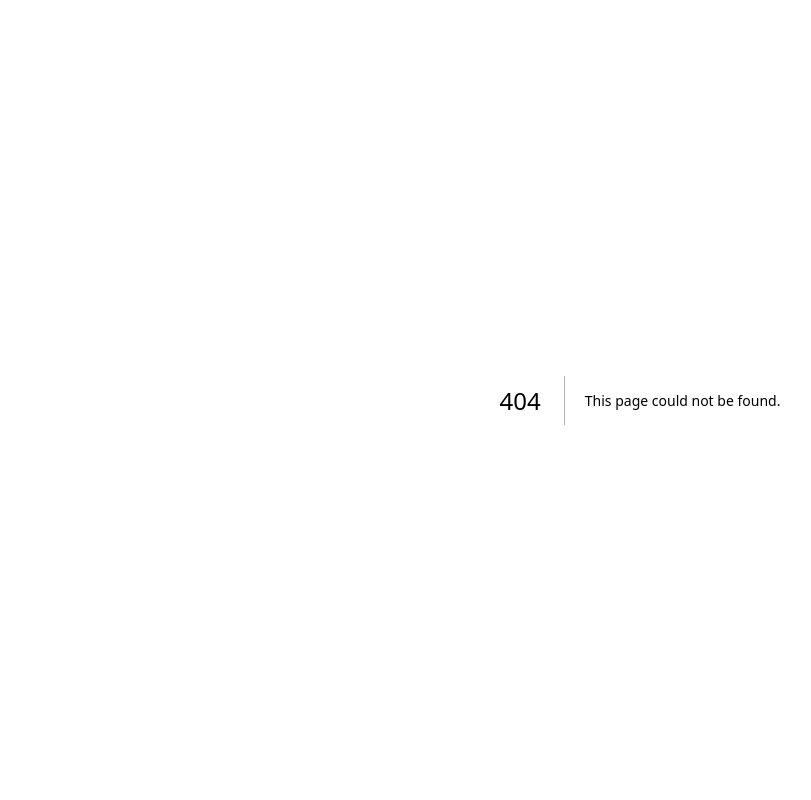
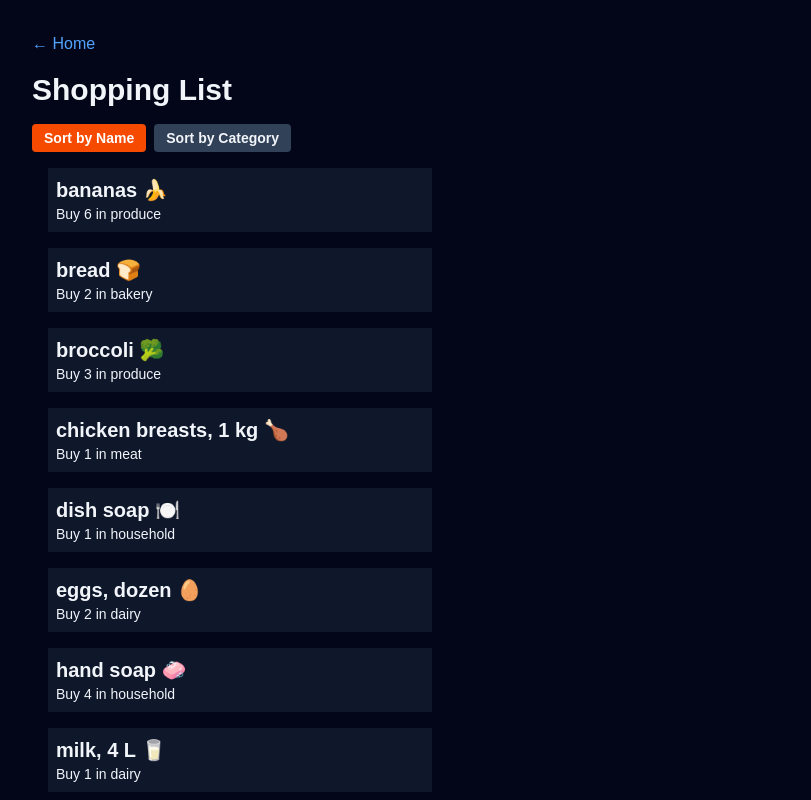
Before and after one commit to MatrixJava/cprg306-assignments, a Next.js app: page /week-5 in a window 1280 px wide. Before the commit this address had no page. Shown: the top 800 px of the page, without its empty margins (0-811 px from the left). Built offline with nearby package versions, Linux system fonts and the light colour scheme.

Commit message:
Add week 5 shopping list with sorting and category grouping

```diff
--- a/app/page.tsx
+++ b/app/page.tsx
@@ -20,6 +20,11 @@ export default function Home() {
             Week 4
           </Link>
         </li>
+        <li>
+          <Link href="/week-5" className="text-blue-500 hover:underline">
+            Week 5
+          </Link>
+        </li>
       </ul>
     </main>
   );
--- /dev/null
+++ b/app/week-5/item-list.tsx
@@ -0,0 +1,80 @@
+"use client";
+
+import { useMemo, useState } from "react";
+import Item from "./item";
+import { items } from "./items";
+
+type SortBy = "name" | "category";
+
+export default function ItemList() {
+  const [sortBy, setSortBy] = useState<SortBy>("name");
+
+  const sortedItems = useMemo(() => {
+    return [...items].sort((a, b) => {
+      if (sortBy === "name") {
+        return a.name.localeCompare(b.name);
+      }
+
+      const categoryCompare = a.category.localeCompare(b.category);
+      if (categoryCompare !== 0) {
+        return categoryCompare;
+      }
+
+      return a.name.localeCompare(b.name);
+    });
+  }, [sortBy]);
+
+  const groupedByCategory = useMemo(() => {
+    return sortedItems.reduce<Record<string, typeof items>>((groups, item) => {
+      if (!groups[item.category]) {
+        groups[item.category] = [];
+      }
+      groups[item.category].push(item);
+      return groups;
+    }, {});
+  }, [sortedItems]);
+
+  return (
+    <div>
+      <div className="mb-4 flex gap-2">
+        <button
+          onClick={() => setSortBy("name")}
+          className={`rounded px-3 py-1 text-sm font-semibold ${
+            sortBy === "name" ? "bg-orange-600 text-white" : "bg-slate-700 text-slate-100"
+          }`}
+        >
+          Sort by Name
+        </button>
+        <button
+          onClick={() => setSortBy("category")}
+          className={`rounded px-3 py-1 text-sm font-semibold ${
+            sortBy === "category" ? "bg-orange-600 text-white" : "bg-slate-700 text-slate-100"
+          }`}
+        >
+          Sort by Category
+        </button>
+      </div>
+
+      {sortBy === "name" ? (
+        <ul>
+          {sortedItems.map((item) => (
+            <Item key={item.id} name={item.name} quantity={item.quantity} category={item.category} />
+          ))}
+        </ul>
+      ) : (
+        <div>
+          {Object.entries(groupedByCategory).map(([category, categoryItems]) => (
+            <section key={category}>
+              <h2 className="mx-4 mt-6 text-lg font-bold capitalize">{category}</h2>
+              <ul>
+                {categoryItems.map((item) => (
+                  <Item key={item.id} name={item.name} quantity={item.quantity} category={item.category} />
+                ))}
+              </ul>
+            </section>
+          ))}
+        </div>
+      )}
+    </div>
+  );
+}
--- /dev/null
+++ b/app/week-5/item.tsx
@@ -0,0 +1,14 @@
+interface ItemProps {
+  name: string;
+  quantity: number;
+  category: string;
+}
+
+export default function Item({ name, quantity, category }: ItemProps) {
+  return (
+    <li className="p-2 m-4 bg-slate-900 max-w-sm">
+      <div className="text-xl font-bold">{name}</div>
+      <div className="text-sm">Buy {quantity} in {category}</div>
+    </li>
+  );
+}
--- /dev/null
+++ b/app/week-5/items.ts
@@ -0,0 +1,21 @@
+export interface ShoppingItem {
+  id: string;
+  name: string;
+  quantity: number;
+  category: string;
+}
+
+export const items: ShoppingItem[] = [
+  { id: "1", name: "milk, 4 L 🥛", quantity: 1, category: "dairy" },
+  { id: "2", name: "bread 🍞", quantity: 2, category: "bakery" },
+  { id: "3", name: "eggs, dozen 🥚", quantity: 2, category: "dairy" },
+  { id: "4", name: "bananas 🍌", quantity: 6, category: "produce" },
+  { id: "5", name: "broccoli 🥦", quantity: 3, category: "produce" },
+  { id: "6", name: "chicken breasts, 1 kg 🍗", quantity: 1, category: "meat" },
+  { id: "7", name: "pasta sauce 🍝", quantity: 3, category: "canned goods" },
+  { id: "8", name: "spaghetti, 454 g 🍝", quantity: 2, category: "dry goods" },
+  { id: "9", name: "toilet paper, 12 pack 🧻", quantity: 1, category: "household" },
+  { id: "10", name: "paper towels, 6 pack", quantity: 1, category: "household" },
+  { id: "11", name: "dish soap 🍽️", quantity: 1, category: "household" },
+  { id: "12", name: "hand soap 🧼", quantity: 4, category: "household" },
+];
--- /dev/null
+++ b/app/week-5/page.tsx
@@ -0,0 +1,14 @@
+import Link from "next/link";
+import ItemList from "./item-list";
+
+export default function Page() {
+  return (
+    <main className="min-h-screen bg-slate-950 p-8 text-slate-100">
+      <Link href="/" className="text-blue-400 hover:underline mb-4 inline-block">
+        ← Home
+      </Link>
+      <h1 className="text-3xl font-bold mb-4">Shopping List</h1>
+      <ItemList />
+    </main>
+  );
+}
```
